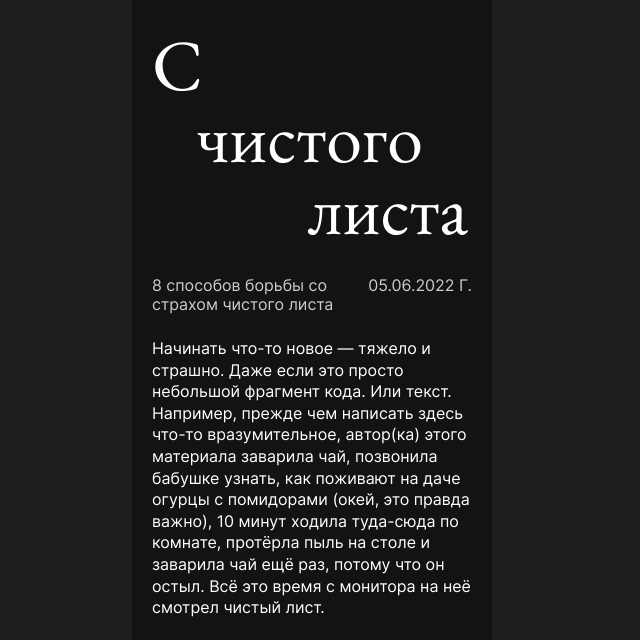
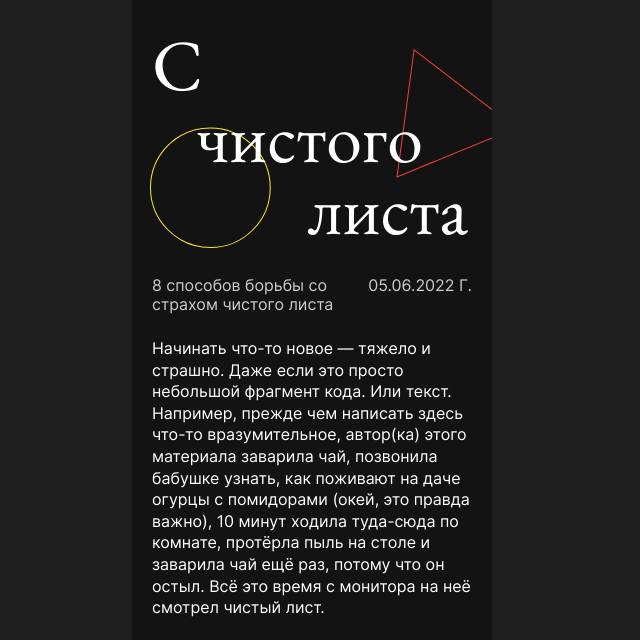
Before and after one commit to Extudent76/s-chistogo-lista-main, a plain HTML site: page index.html in a window 1280 px wide. Shown: the part 112-752 px from the top of the page, without its empty margins (328-968 px from the left). Drawn offline with Linux system fonts and the light colour scheme; the site is published under a folder, as on GitHub Pages, so addresses that start at the root find nothing; files whose address does not match are found by name.

Commit message:
Разметка + стили + шрифты

```diff
--- a/styles/styles.css
+++ b/styles/styles.css
@@ -55,7 +55,7 @@ h1, h2, h3, h4, h5, h6, p, ul, ol, blockquote{
 }
 .cover{
 	padding: 7px 24px 32px 20px;
-	background-image: url(/images/cover.svg);
+	background-image: url(../images/cover.svg);
 	background-repeat: no-repeat;
 	background-size: 95% auto;
 	background-position: center right;
```
